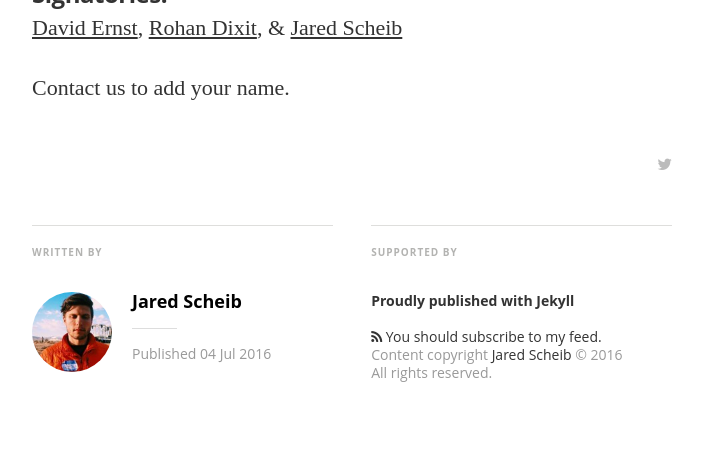
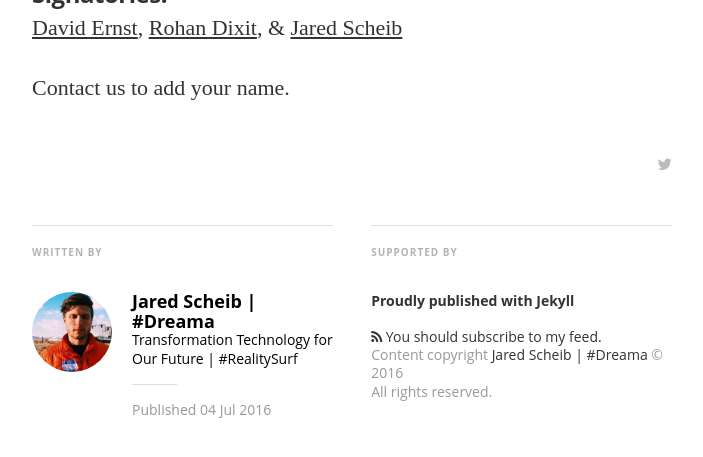
Before and after one commit to voteliquid/blog, a Jekyll site: the page built from _posts/2016-07-04-upgrading-democracy.md, in a window 1280 px wide and 900 px high, scrolled down 3188 px, cut to the strip 0-469 px from the top of the window. Shown: the top 457 px of the strip, without its empty margins (288-991 px from the left). Built offline with Jekyll 4.4.1, drawn with Linux system fonts in a browser that asks for light colours; nearby versions of some CDN libraries; some web fonts are replaced; some of the changed text lies outside the part shown.

Commit message:
Fix Jared name and bio

```diff
--- a/_data/authors.yml
+++ b/_data/authors.yml
@@ -1,7 +1,8 @@
 # Author details
 
 jaredscheib:
-  name: Jared Scheib
+  name: "Jared Scheib | #Dreama"
+  bio: "Transformation Technology for Our Future | #RealitySurf"
   web: https://www.facebook.com/jared.scheib
   image: "/assets/images/authors/jaredscheib.jpeg"
 rohandixit:
```
